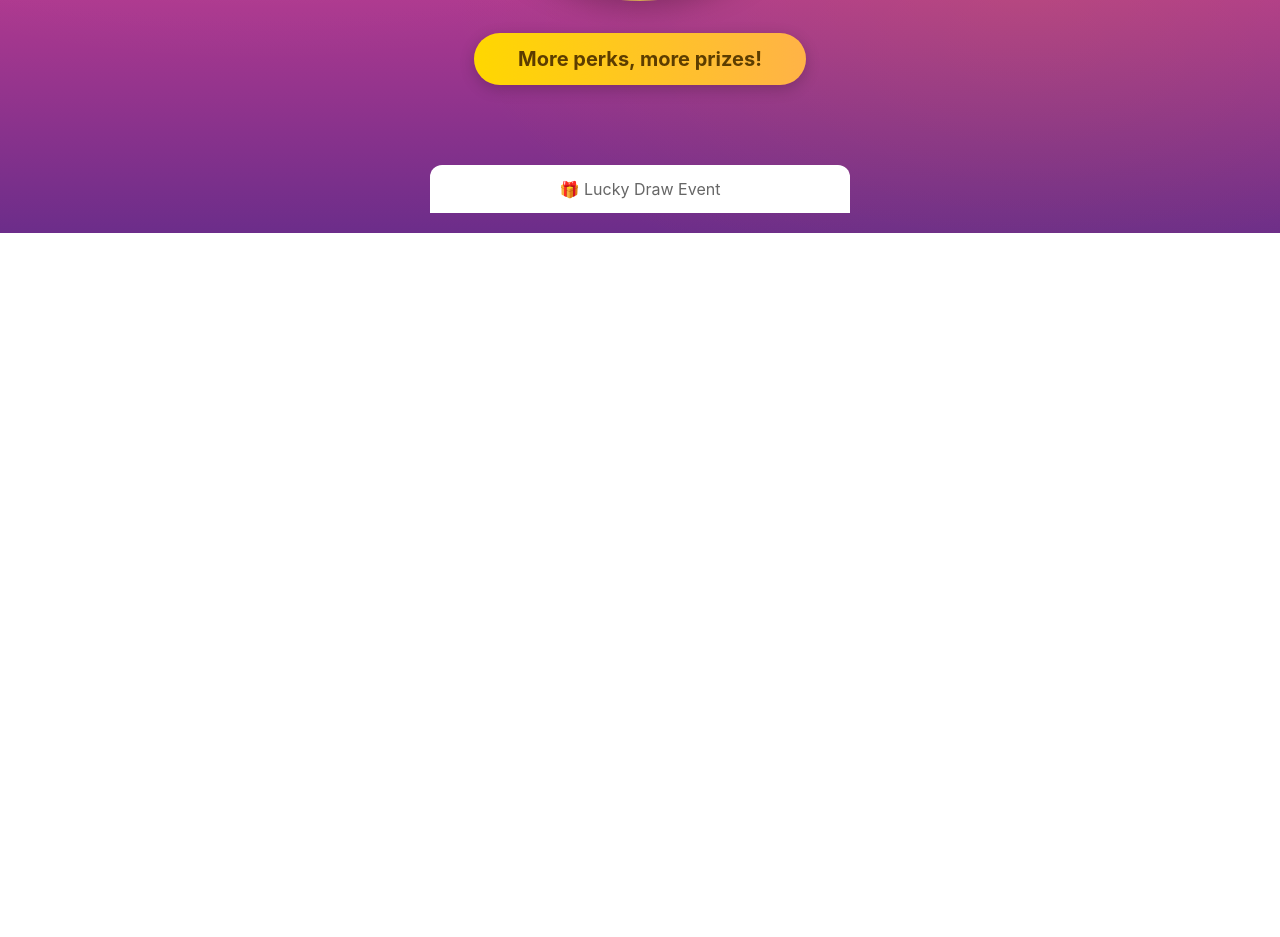
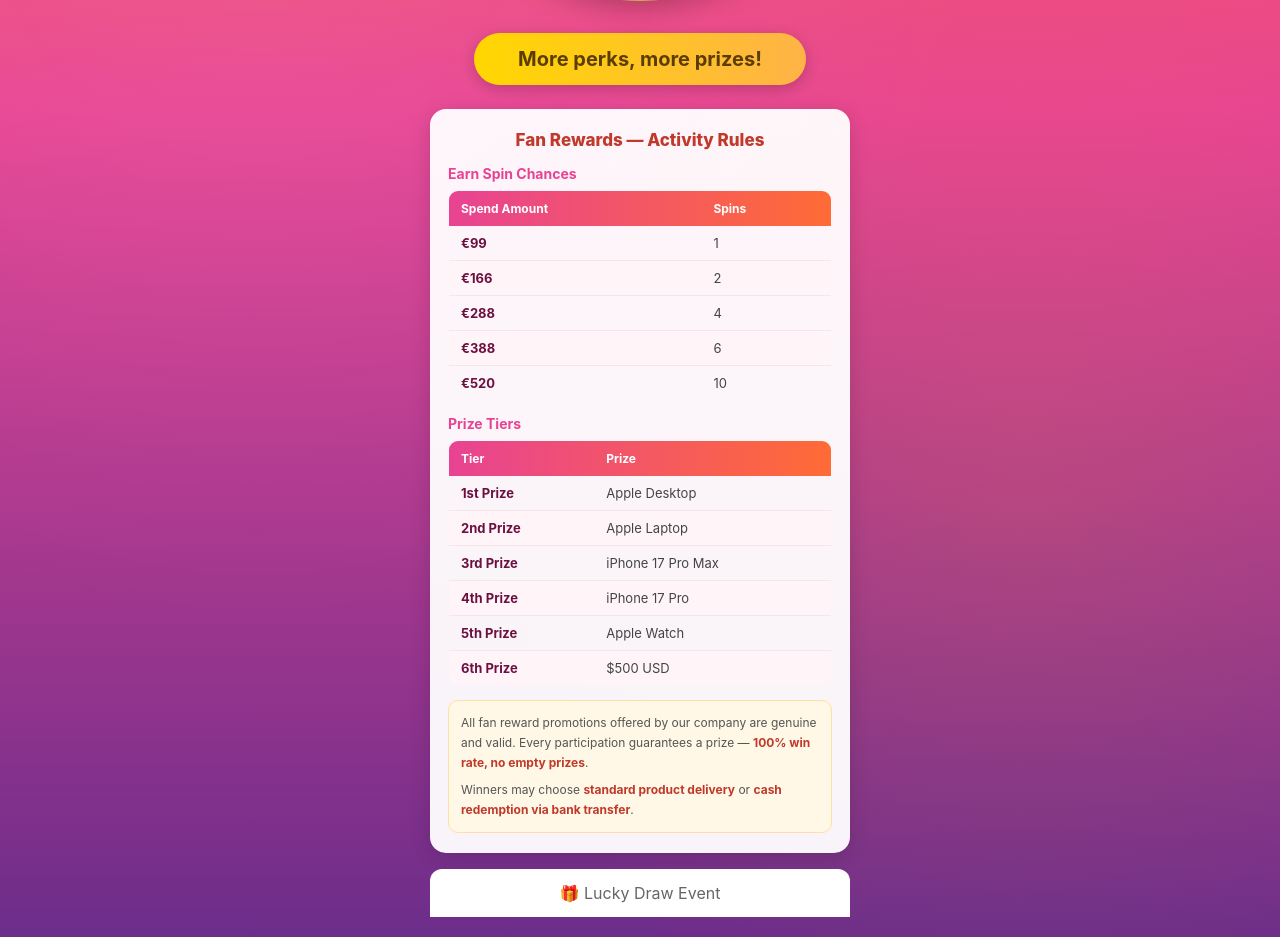
Before and after one commit to shenshu123/ucky-draw, a website: page public/index.html in a window 1280 px wide. Shown: the part 567-1504 px from the top of the page. Before the commit the page ends 800 px from the top, so only its background shows below. Drawn offline with Linux system fonts and the light colour scheme; no server answers.

```diff
--- a/public/css/style.css
+++ b/public/css/style.css
@@ -307,6 +307,106 @@
   z-index: 2;
 }
 
+.rules-card {
+  width: 100%;
+  max-width: 420px;
+  background: rgba(255, 255, 255, 0.95);
+  border-radius: 16px;
+  padding: 20px 18px;
+  margin: 8px 0 16px;
+  box-shadow: 0 4px 20px rgba(0, 0, 0, 0.15);
+  position: relative;
+  z-index: 2;
+  color: #333;
+}
+
+.rules-title {
+  font-size: 17px;
+  font-weight: 800;
+  color: #c0392b;
+  text-align: center;
+  margin-bottom: 14px;
+  line-height: 1.3;
+}
+
+.rules-block {
+  margin-bottom: 14px;
+}
+
+.rules-block:last-child {
+  margin-bottom: 0;
+}
+
+.rules-block h3 {
+  font-size: 14px;
+  font-weight: 700;
+  color: #e84393;
+  margin-bottom: 8px;
+}
+
+.rules-table {
+  width: 100%;
+  border-collapse: collapse;
+  font-size: 13px;
+  border-radius: 10px;
+  overflow: hidden;
+  border: 1px solid #f0d4dc;
+}
+
+.rules-table thead {
+  background: linear-gradient(90deg, #e84393, #ff6b35);
+  color: #fff;
+}
+
+.rules-table th {
+  padding: 10px 12px;
+  font-weight: 700;
+  text-align: left;
+  font-size: 12px;
+}
+
+.rules-table td {
+  padding: 9px 12px;
+  color: #444;
+  border-bottom: 1px solid #f5e6ea;
+}
+
+.rules-table tbody tr:last-child td {
+  border-bottom: none;
+}
+
+.rules-table tbody tr:nth-child(even) {
+  background: #fff5f8;
+}
+
+.rules-table td:first-child {
+  font-weight: 700;
+  color: #6b1040;
+  white-space: nowrap;
+}
+
+.rules-note {
+  background: #fff8e6;
+  border-radius: 10px;
+  padding: 12px;
+  border: 1px solid #ffe0a3;
+}
+
+.rules-note p {
+  font-size: 12px;
+  line-height: 1.65;
+  color: #555;
+  margin-bottom: 8px;
+}
+
+.rules-note p:last-child {
+  margin-bottom: 0;
+}
+
+.rules-note strong {
+  color: #c0392b;
+}
+
 .footer {
   background: #fff;
   width: 100%;
@@ -314,7 +414,7 @@
   text-align: center;
   padding: 14px;
   border-radius: 12px 12px 0 0;
-  margin-top: auto;
+  margin-top: 0;
   font-size: 16px;
   color: #666;
   position: relative;
@@ -395,4 +495,8 @@
   .tap-hand { font-size: 28px; margin-top: 28px; margin-left: 38px; }
   .spin-btn { width: 80px; height: 80px; font-size: 15px; }
   .cta-banner { font-size: 18px; }
+  .rules-card { padding: 16px 14px; }
+  .rules-title { font-size: 15px; }
+  .rules-table { font-size: 12px; }
+  .rules-table th, .rules-table td { padding: 8px 10px; }
 }
--- a/public/index.html
+++ b/public/index.html
@@ -45,6 +45,54 @@
 
     <div class="cta-banner">More perks, more prizes!</div>
 
+    <section class="rules-card">
+      <h2 class="rules-title">Fan Rewards — Activity Rules</h2>
+
+      <div class="rules-block">
+        <h3>Earn Spin Chances</h3>
+        <table class="rules-table">
+          <thead>
+            <tr>
+              <th>Spend Amount</th>
+              <th>Spins</th>
+            </tr>
+          </thead>
+          <tbody>
+            <tr><td>€99</td><td>1</td></tr>
+            <tr><td>€166</td><td>2</td></tr>
+            <tr><td>€288</td><td>4</td></tr>
+            <tr><td>€388</td><td>6</td></tr>
+            <tr><td>€520</td><td>10</td></tr>
+          </tbody>
+        </table>
+      </div>
+
+      <div class="rules-block">
+        <h3>Prize Tiers</h3>
+        <table class="rules-table">
+          <thead>
+            <tr>
+              <th>Tier</th>
+              <th>Prize</th>
+            </tr>
+          </thead>
+          <tbody>
+            <tr><td>1st Prize</td><td>Apple Desktop</td></tr>
+            <tr><td>2nd Prize</td><td>Apple Laptop</td></tr>
+            <tr><td>3rd Prize</td><td>iPhone 17 Pro Max</td></tr>
+            <tr><td>4th Prize</td><td>iPhone 17 Pro</td></tr>
+            <tr><td>5th Prize</td><td>Apple Watch</td></tr>
+            <tr><td>6th Prize</td><td>$500 USD</td></tr>
+          </tbody>
+        </table>
+      </div>
+
+      <div class="rules-block rules-note">
+        <p>All fan reward promotions offered by our company are genuine and valid. Every participation guarantees a prize — <strong>100% win rate, no empty prizes</strong>.</p>
+        <p>Winners may choose <strong>standard product delivery</strong> or <strong>cash redemption via bank transfer</strong>.</p>
+      </div>
+    </section>
+
     <footer class="footer">
       <span>🎁 Lucky Draw Event</span>
     </footer>
```
